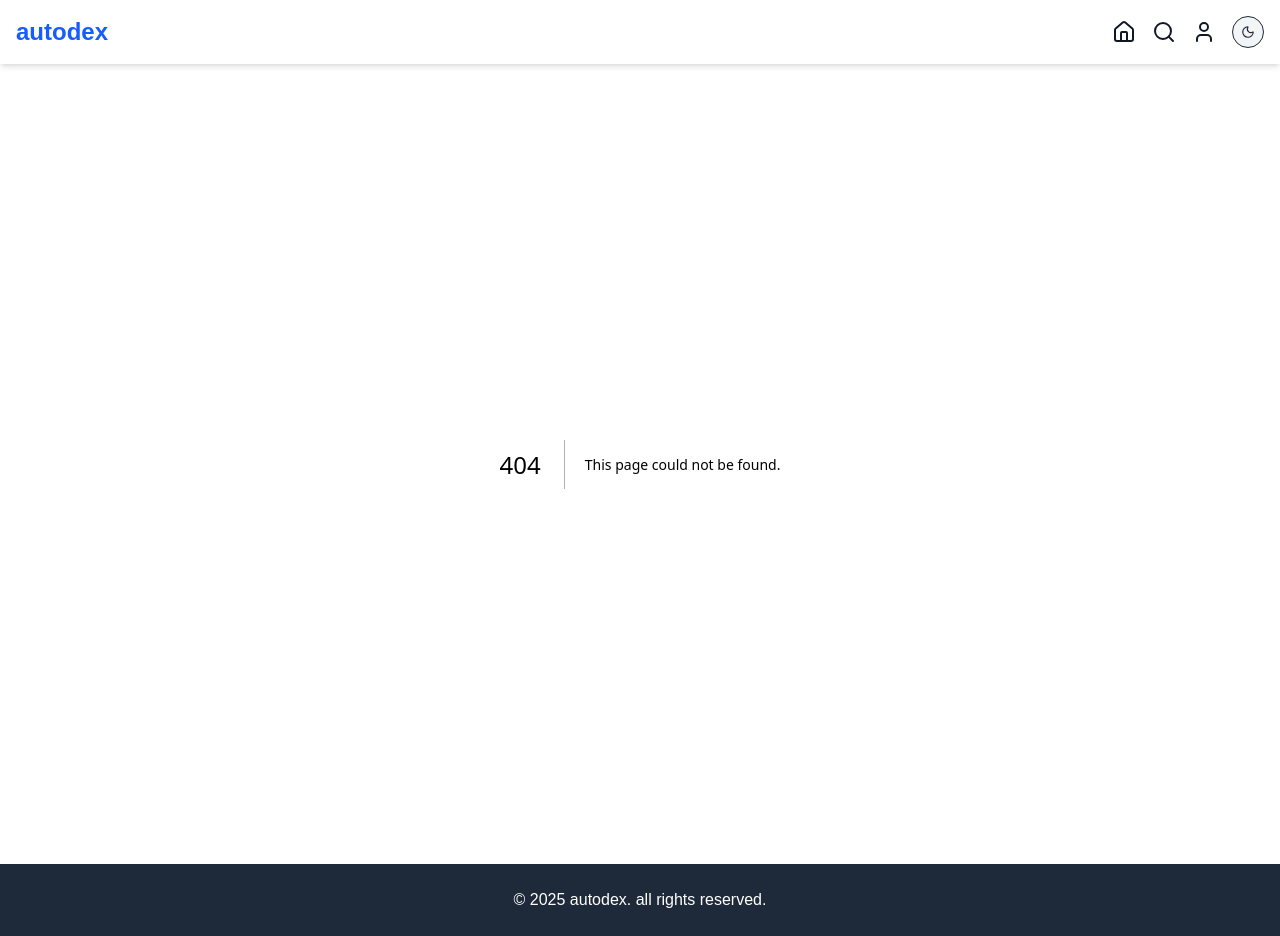
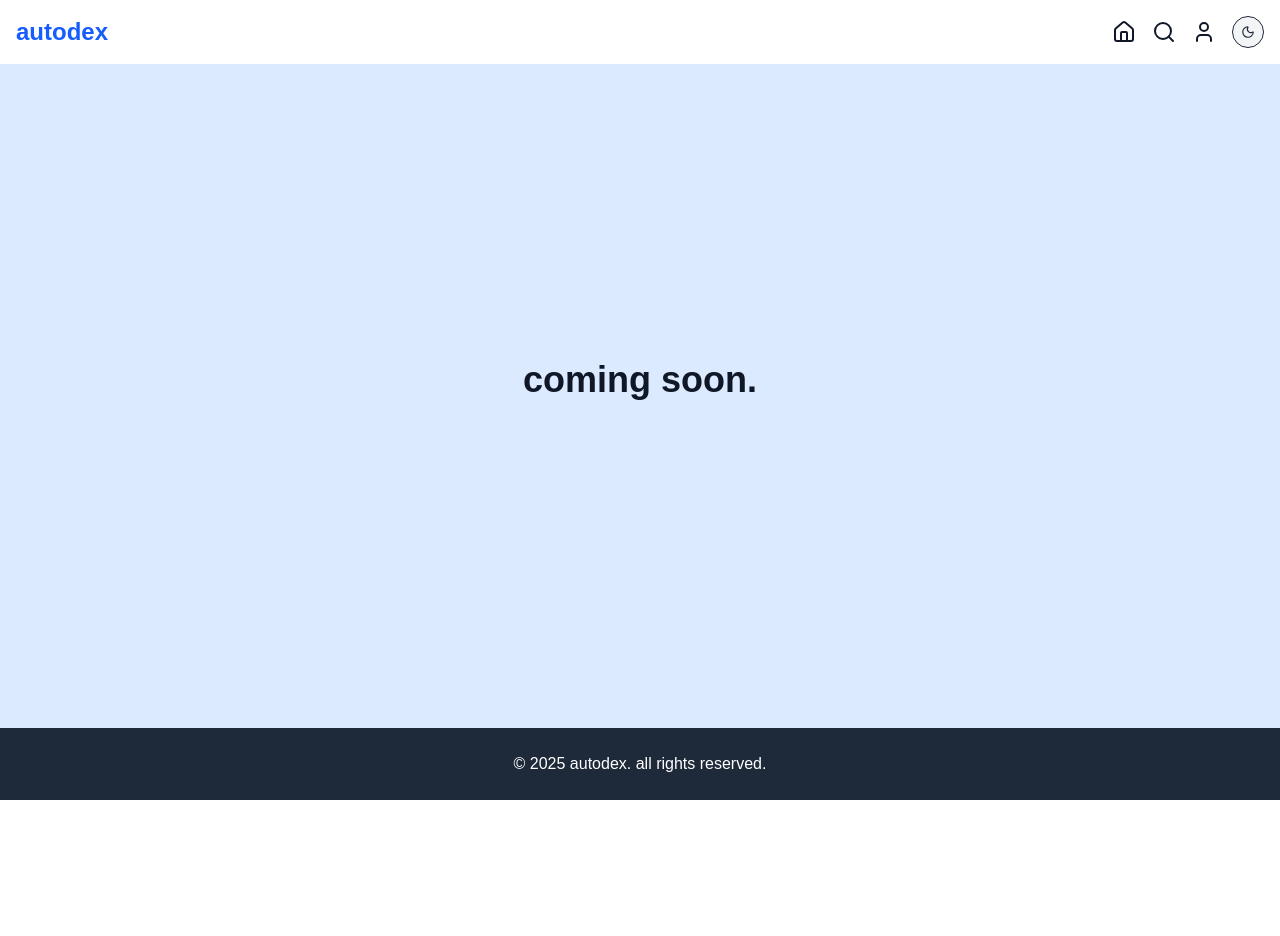
Before and after one commit to bandlayash/autodex, a Next.js app: page /account in a window 1280 px wide. Before the commit this address had no page. After the commit the page ends 800 px from the top, so only its background shows below. Built offline with nearby package versions, Linux system fonts and the light colour scheme.

Commit message:
added sample account page

```diff
--- /dev/null
+++ b/src/app/account/page.tsx
@@ -0,0 +1,21 @@
+"use client";
+
+import React, { useContext } from "react";
+import { DarkModeContext } from "@/context/DarkModeContext";
+
+
+export default function HomePage() {
+  const { darkMode } = useContext(DarkModeContext);
+
+  return (
+    <section
+      className={`h-full flex flex-col items-center justify-center text-center transition-colors duration-300 ${
+        darkMode ? "bg-gray-800 text-gray-100" : "bg-blue-100 text-gray-900"
+      }`}
+    >
+      <h2 className="text-4xl font-bold mb-8">
+        coming soon.
+      </h2>
+    </section>
+  );
+}
--- a/src/components/Header.tsx
+++ b/src/components/Header.tsx
@@ -54,7 +54,7 @@ export default function Header() {
         </div>
 
         <div className = "relative">
-          <Link href="#" className="hover:text-blue-600 transition-colors"
+          <Link href="/account" className="hover:text-blue-600 transition-colors"
           onMouseEnter={() => setHoveredIcon("account")}
           onMouseLeave={() => setHoveredIcon(null)}>
             <User/>
```
